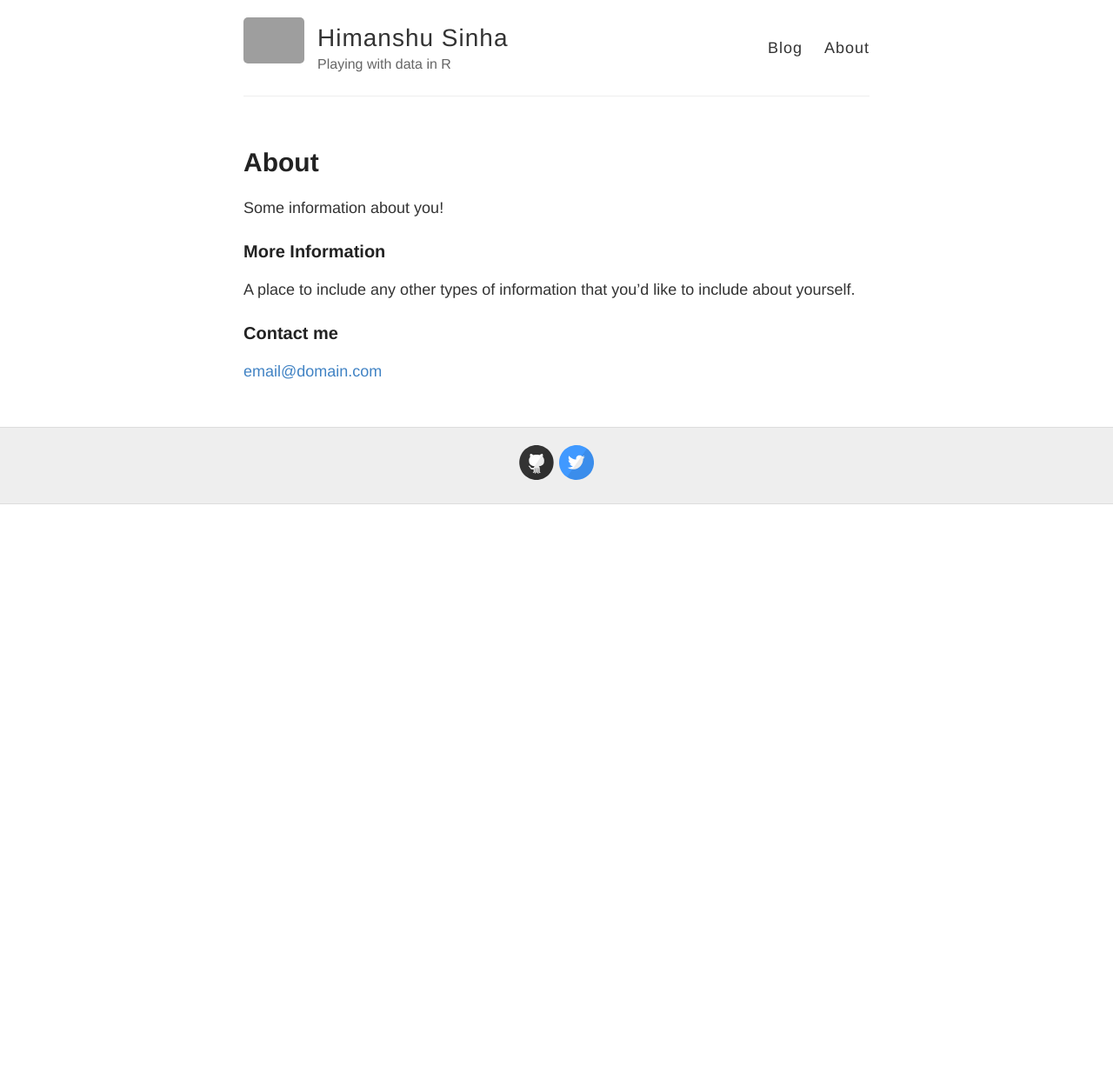
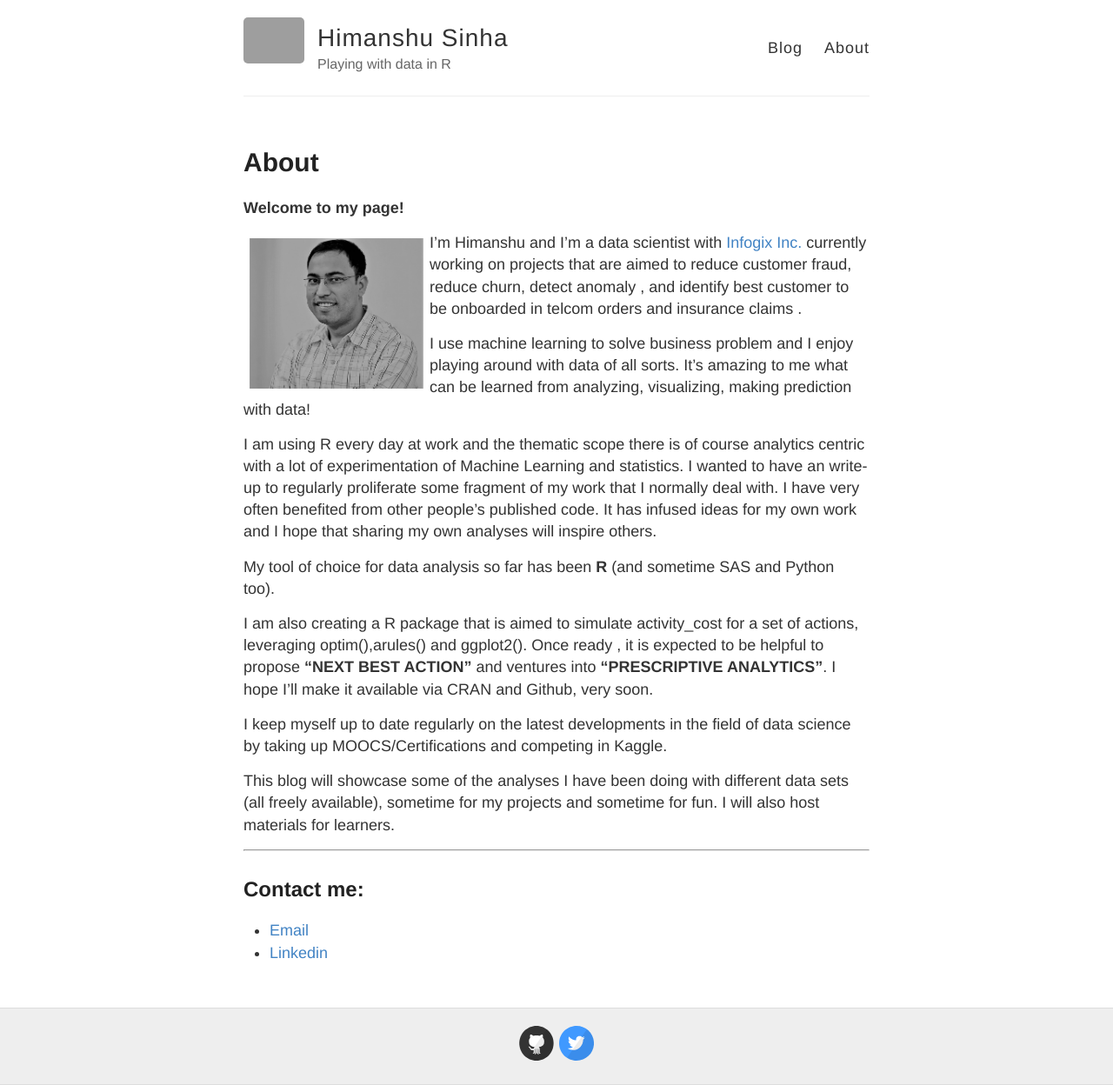
Before and after one commit to himanshusin/himanshusin.github.io, a Jekyll site: the page built from about.md, in a window 1280 px wide. Shown: the whole page at 87% size. Built offline with Jekyll 4.4.1, drawn with Linux system fonts in a browser that asks for light colours; before the commit the page ends 900 px from its top, so only the background shows below that; grey boxes are pictures that could not be loaded.

Commit message:
changed_image

```diff
--- a/about.md
+++ b/about.md
@@ -4,12 +4,26 @@ title: About
 permalink: /about/
 ---
 
-Some information about you!
+**Welcome to my page!**
 
-### More Information
+![]({{ site.url }}/images/selfie2.jpg){:style="float: left;margin-right: 7px;margin-top: 7px; margin-bottom: 7px; margin-left: 7px; width: 200px"}
 
-A place to include any other types of information that you'd like to include about yourself.
+I'm Himanshu and I'm a data scientist with [Infogix Inc.](http://infogix.com) currently working on projects that are aimed to  reduce customer fraud, reduce churn, detect anomaly , and identify best customer to be onboarded in telcom orders and insurance claims .
 
-### Contact me
+I use machine learning to solve business problem and I enjoy playing around with data of all sorts. It's amazing to me what can be learned from analyzing, visualizing, making prediction with data!
 
-[email@domain.com](mailto:email@domain.com)
+I am using R every day at work and the thematic scope there is of course analytics centric with a lot of experimentation of Machine Learning and statistics. I wanted to have an write-up to regularly proliferate some fragment of my work that I normally deal with. I have very often benefited from other people's published code. It has infused ideas for my own work and I hope that sharing my own analyses will inspire others.
+
+My tool of choice for data analysis so far has been **R** (and sometime SAS and Python too).
+
+I am also creating a R package that is aimed to simulate activity_cost for a set of actions, leveraging optim(),arules() and ggplot2(). Once ready , it is expected to be helpful to propose **"NEXT BEST ACTION"**  and ventures into **"PRESCRIPTIVE ANALYTICS"**. I hope I'll make it available via CRAN and Github, very soon.
+
+I keep myself up to date regularly on the latest developments in the field of data science by taking up MOOCS/Certifications and competing in Kaggle.
+
+This blog will showcase some of the analyses I have been doing with different data sets (all freely available), sometime for my projects and sometime for fun. I will also host materials for learners.
+
+---
+
+## Contact me:
+- [Email](mailto:himanshusin@gmail.com)
+- [Linkedin](https://www.linkedin.com/in/himanshu-sinha-7a8a5311/)
```
Also changed, not shown: images/selfie2.jpg (added).
